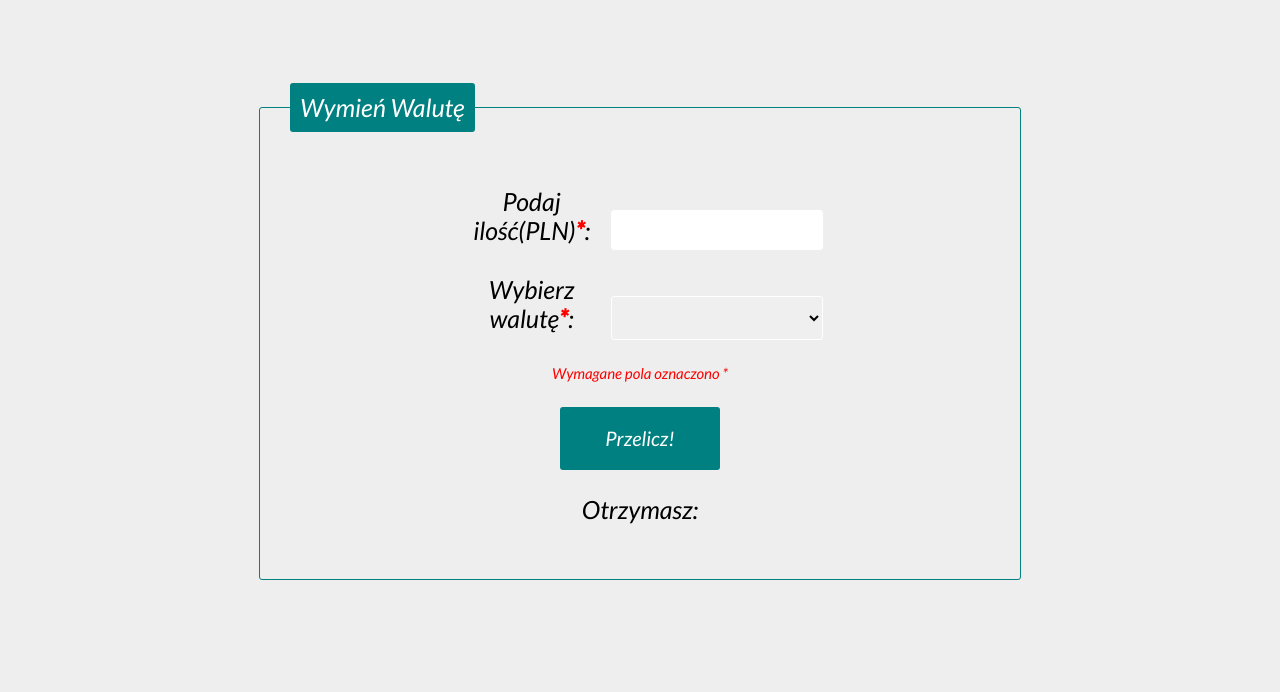
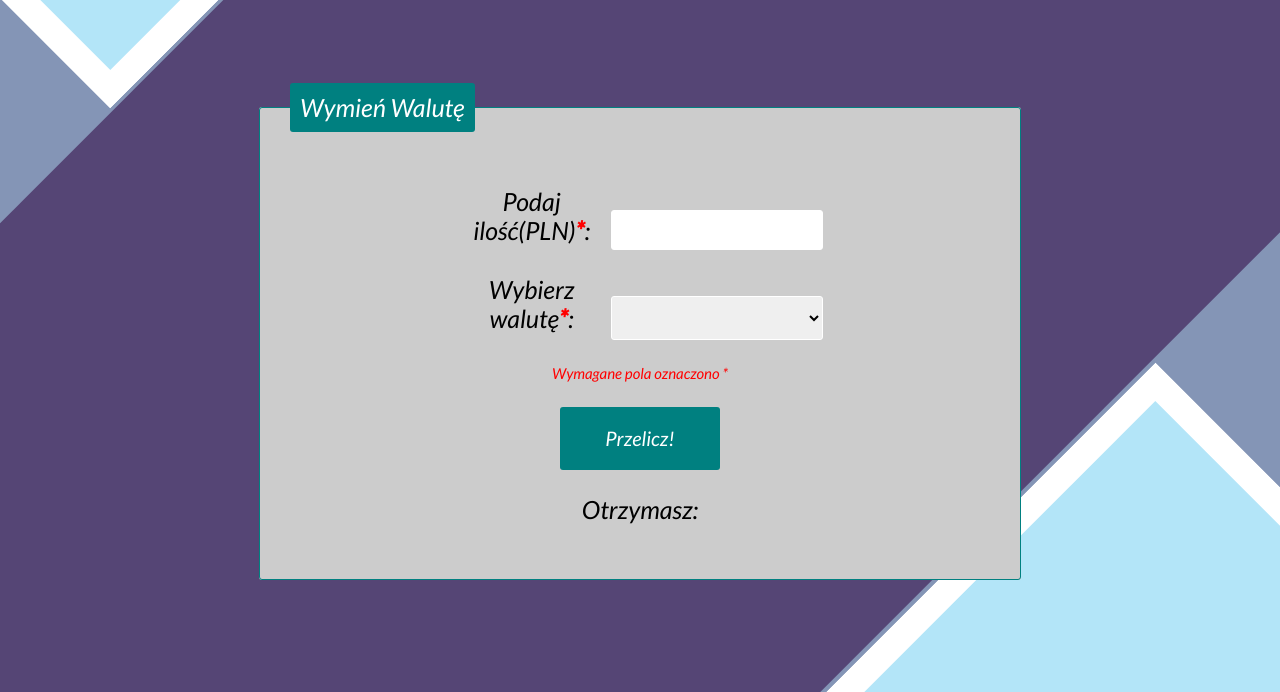
Before and after one commit to DamianCur/Currency-converter, a plain HTML site: page index.html in a window 1280 px wide. Shown: the part 108-800 px from the top of the page. Drawn offline with nearby package versions, Linux system fonts and the light colour scheme.

Commit message:
added background

```diff
--- a/css/form.css
+++ b/css/form.css
@@ -5,6 +5,7 @@
     border: 1px solid teal;
     padding: 30px;
     border-radius: 3px;
+    background-color: rgb(204, 204, 204);
 }
 
 .form__labelText {
--- a/css/style.css
+++ b/css/style.css
@@ -10,6 +10,7 @@ html {
     background-repeat: no-repeat;
     background-position: center;
     background-color: #eeeeee;
+    background-image: url("../img/background_test.png");
     font-family: 'Lato', sans-serif;
     font-size: 25px;
 }
```
Also changed, not shown: img/background_test.png (added).
